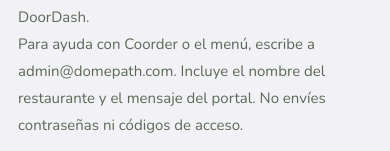
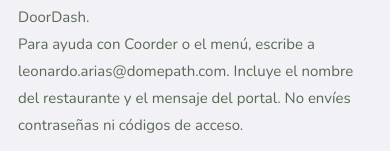
Before and after one commit to adminDomepath/Coorder-Web, a Next.js app: page /connect/doordash/help in a window 390 px wide. Shown: the part 2830-2981 px from the top of the page. Built offline with nearby package versions, Linux system fonts and the light colour scheme.

Commit message:
Use existing support contact and expose portal on mobile

```diff
--- a/app/connect/doordash/help/page.tsx
+++ b/app/connect/doordash/help/page.tsx
@@ -19,7 +19,7 @@
       <section><h2>3. Autoriza DoorDash y elige la sucursal</h2><p>Cuando la autorización esté habilitada, selecciona <strong>Conectar con DoorDash</strong>. Entrarás directamente en DoorDash; Coorder no solicita tu contraseña de DoorDash. Usa una cuenta autorizada para administrar el restaurante.</p><p>Compara el nombre de tu restaurante en Coorder con el nombre y dirección de la sucursal de DoorDash. Las sucursales que DoorDash marca como no disponibles se muestran sin permitir seleccionarlas. Confirma tu elección y selecciona <strong>Vincular sucursal e importar menú</strong>.</p><p>Si el portal indica que la autorización está en preparación, puedes guardar tu menú y volver más tarde. No se ha vinculado una cuenta de DoorDash hasta completar su autorización y selección de sucursal.</p></section>
       <section><h2>4. Revisa el resultado</h2><p>Selecciona <strong>Actualizar estado</strong> para consultar la importación. Si DoorDash informa un problema con el menú, revisa el mensaje y utiliza <strong>Reintentar importación de menú</strong> cuando corresponda. Para corregir la fuente del menú o un problema que no puedas resolver, contacta con DomePath.</p><p>Cuando el menú esté listo, abre todos los enlaces <strong>Revisar menú en DoorDash</strong>. Comprueba artículos, precios y horarios. La activación solo está disponible después de que DoorDash apruebe el menú y confirmes su revisión.</p><p>Activar reemplaza los menús anteriores de la sucursal y cambia la conexión de pedidos a Coorder. En este flujo se realiza exclusivamente en Sandbox. La integración no está lista para recibir pedidos de producción.</p></section>
       <section><h2>Si falta tu restaurante o no tienes permisos</h2><p>Vuelve a autorizar con una cuenta que tenga acceso de administración a esa sucursal. Si sigue sin aparecer, contacta con DoorDash para revisar sus accesos. Una cuenta sin permisos no debe tratarse como un restaurante nuevo.</p><p>Si todavía no tienes un restaurante en DoorDash, contacta con DomePath antes de continuar con el alta. Esta versión del portal está dirigida a restaurantes existentes en DoorDash Sandbox.</p></section>
-      <section><h2>Disponibilidad y soporte</h2><p>Para pausar el restaurante o administrar su disponibilidad, utiliza <a href="https://www.doordash.com/merchant/" target="_blank" rel="noopener noreferrer">DoorDash Merchant Portal</a>. No cierres la sesión de Coorder como forma de pausar DoorDash.</p><p>Para ayuda con Coorder o el menú, escribe a <a href="mailto:admin@domepath.com?subject=Ayuda%20con%20DoorDash%20en%20Coorder">admin@domepath.com</a>. Incluye el nombre del restaurante y el mensaje del portal. No envíes contraseñas ni códigos de acceso.</p></section>
+      <section><h2>Disponibilidad y soporte</h2><p>Para pausar el restaurante o administrar su disponibilidad, utiliza <a href="https://www.doordash.com/merchant/" target="_blank" rel="noopener noreferrer">DoorDash Merchant Portal</a>. No cierres la sesión de Coorder como forma de pausar DoorDash.</p><p>Para ayuda con Coorder o el menú, escribe a <a href="mailto:leonardo.arias@domepath.com?subject=Ayuda%20con%20DoorDash%20en%20Coorder">leonardo.arias@domepath.com</a>. Incluye el nombre del restaurante y el mensaje del portal. No envíes contraseñas ni códigos de acceso.</p></section>
       <a className="dd-help-cta" href={sitePath("/connect/doordash/")}>Abrir el portal de conexión →</a>
     </article>
     <footer className="dd-footer"><span>Coorder by DomePath</span><nav aria-label="Información legal"><a href={sitePath("/legal/privacy/")}>Privacidad</a><a href={sitePath("/legal/eula/")}>Condiciones de uso</a></nav></footer>
--- a/app/connect/doordash/portal.tsx
+++ b/app/connect/doordash/portal.tsx
@@ -249,7 +249,7 @@
               {!status.providerReady ? <div className="dd-card dd-pending">
                 <span className="dd-eyebrow">Siguiente paso</span><h2>Estamos preparando la autorización con DoorDash.</h2>
                 <p>Puedes guardar y revisar tu menú. La conexión con tu cuenta de DoorDash se habilitará cuando termine la configuración de Sandbox.</p>
-                <a href="mailto:admin@domepath.com?subject=Conexi%C3%B3n%20DoorDash%20Coorder">Consultar el estado con DomePath ↗</a>
+                <a href="mailto:leonardo.arias@domepath.com?subject=Conexi%C3%B3n%20DoorDash%20Coorder">Consultar el estado con DomePath ↗</a>
               </div> : !hasOnboarding ? <div className="dd-card">
                 <span className="dd-eyebrow">03 / Elegir sucursal</span>
                 <h2>Autoriza tu cuenta de DoorDash.</h2>
@@ -302,7 +302,7 @@
           <a href={sitePath("/connect/doordash/help/")}>Cómo funciona la vinculación →</a>
         </aside>
       </div>
-      <footer className="dd-footer"><span>Coorder by DomePath</span><nav aria-label="Información legal"><a href={sitePath("/legal/privacy/")}>Privacidad</a><a href={sitePath("/legal/eula/")}>Condiciones de uso</a><a href="mailto:admin@domepath.com">Contacto</a></nav></footer>
+      <footer className="dd-footer"><span>Coorder by DomePath</span><nav aria-label="Información legal"><a href={sitePath("/legal/privacy/")}>Privacidad</a><a href={sitePath("/legal/eula/")}>Condiciones de uso</a><a href="mailto:leonardo.arias@domepath.com">Contacto</a></nav></footer>
     </main>
   );
 }
--- a/app/page.tsx
+++ b/app/page.tsx
@@ -221,6 +221,7 @@
           <p>Visual order management for modern restaurant teams.</p>
           <div className="footer-links">
             <a href="mailto:leonardo.arias@domepath.com">Contact</a>
+            <a href={sitePath("/connect/doordash/")}>Connect DoorDash</a>
             <a href={sitePath("/legal/privacy/")}>Privacy</a>
             <a href={sitePath("/legal/eula/")}>EULA</a>
           </div>
```
